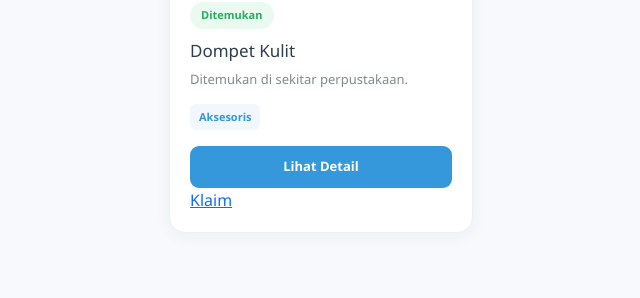
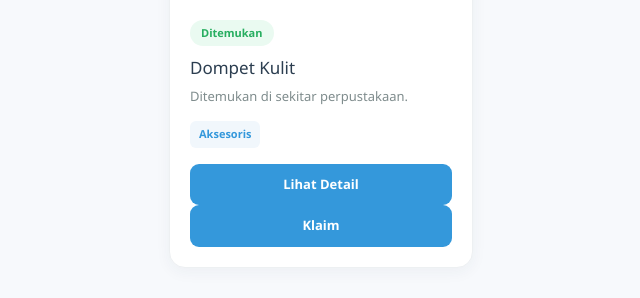
Before and after one commit to dafaislamy/FoundIt-Sistem-Pencarian-Barang-Hilang-Berbasis-Web, a PHP site: page /user/cari-barang.html in a window 1280 px wide. Shown: the part 1163-1461 px from the top of the page, without its empty margins (111-751 px from the left). Before the commit the page ends 1371 px from the top, so only its background shows below. Run offline with PHP 8.4, Linux system fonts and the light colour scheme.

Commit message:
Tambah style button Klaim di cari barang

```diff
--- a/css/cari-barang.css
+++ b/css/cari-barang.css
@@ -186,3 +186,24 @@
     .filter-form select { width: 100%; }
 
 }
+
+/* TOMBOL AKSI KARTU (DETAIL + KLAIM) */
+.barang-actions { display: flex; gap: 10px; }
+
+.barang-actions .btn-detail { flex: 1; }
+
+.btn-klaim {
+    flex: 1;
+    display: block;
+    text-align: center;
+    text-decoration: none;
+    padding: 11px;
+    border-radius: 9px;
+    background: #3498db !important;
+    color: white !important;
+    font-size: 13px;
+    font-weight: 600;
+    transition: 0.2s;
+}
+
+.btn-klaim:hover { background: #1e8e4e !important; }
```
